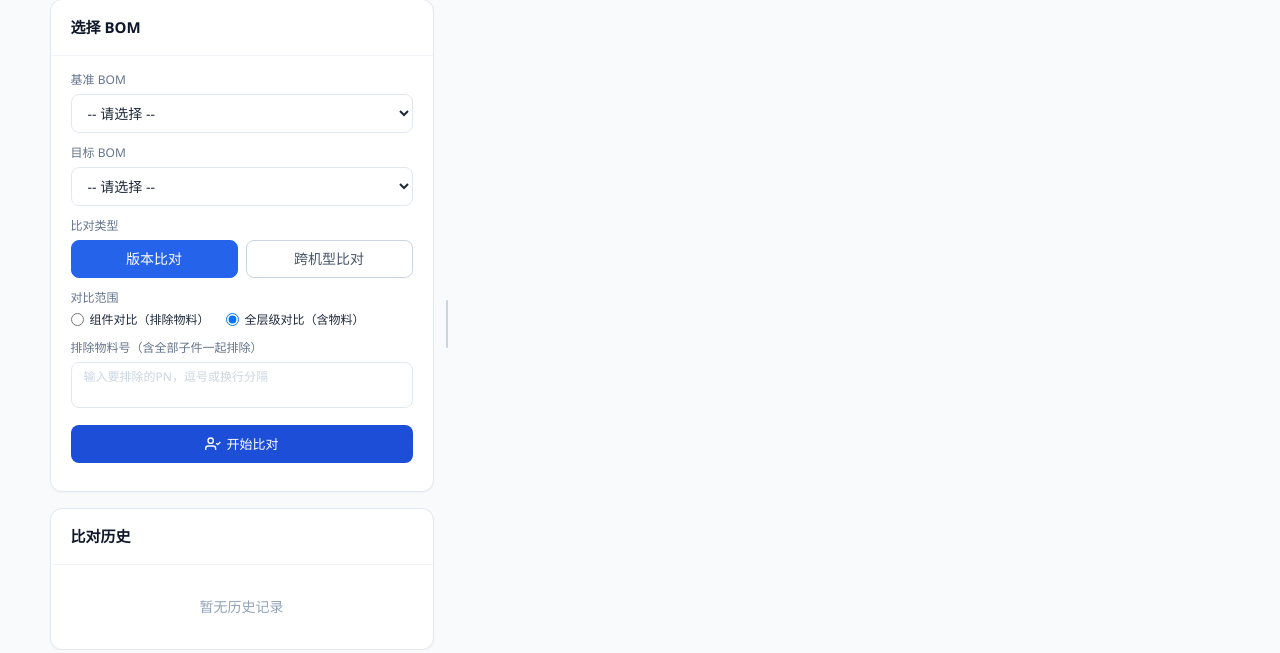
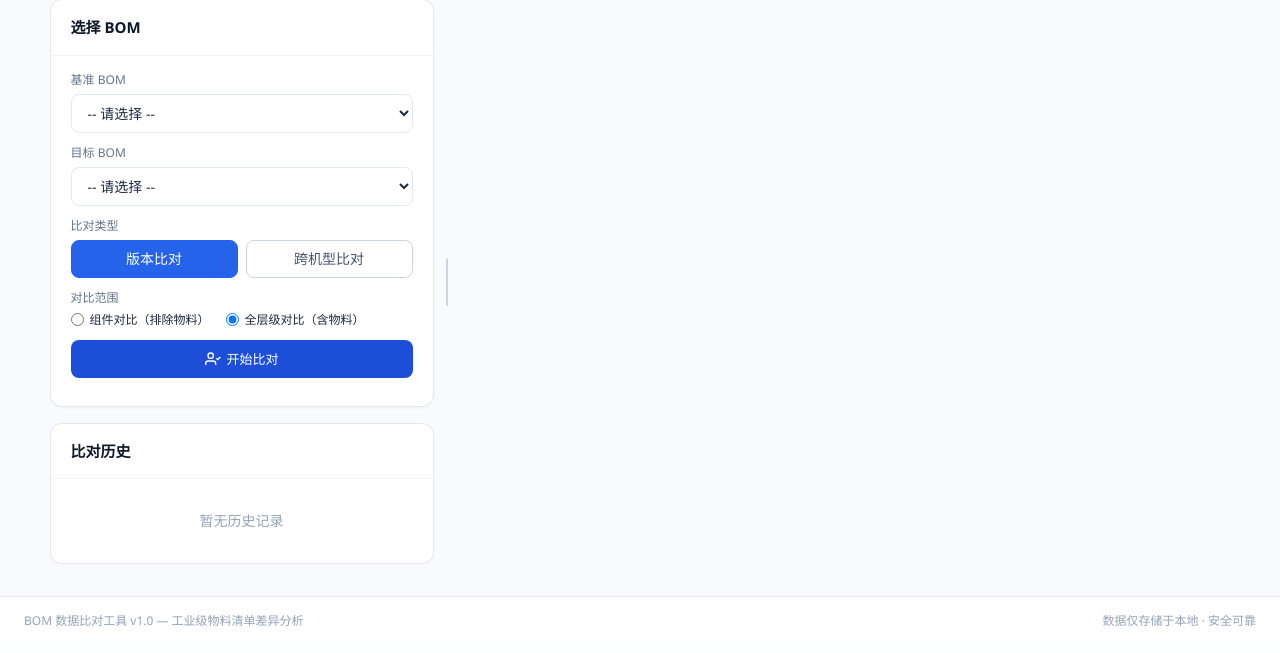
Before and after one commit to TYA1204/BOM-Data-Comparison, a Flask app: page /compare/ in a window 1280 px wide. Shown: the part 170-823 px from the top of the page. After the commit the page ends 796 px from the top, so only its background shows below. Run offline with Flask 3, Linux system fonts and the light colour scheme; data that the repository does not hold is empty; some libraries are stand-ins or nearby versions.

Commit message:
refactor: 删除「排除物料号」textarea — 复选框已覆盖此场景
复选框勾选通过 skip_pns 后过滤差异结果，足够满足组件排除需求。
后端 exclude_parents 参数保留（API 兼容），前端传空数组。

```diff
--- a/app/templates/compare.html
+++ b/app/templates/compare.html
@@ -98,17 +98,6 @@
                             </div>
                         </div>
 
-                        <!-- Exclude Parents -->
-                        <div>
-                            <label for="exclude-parents" class="block text-xs font-medium text-slate-500 mb-1.5">
-                                排除物料号（含全部子件一起排除）
-                            </label>
-                            <textarea id="exclude-parents" rows="2"
-                                      class="w-full border border-slate-200 rounded-lg px-3 py-1.5 text-xs
-                                             focus:border-orange-400 focus:ring-2 focus:ring-orange-50 outline-none bg-white
-                                             placeholder:text-slate-300 resize-none"
-                                      placeholder="输入要排除的PN，逗号或换行分隔"></textarea>
-                        </div>
 
                         <button id="compare-btn" onclick="startCompare()"
                                 class="btn btn--primary w-full">
@@ -572,13 +561,6 @@ function startCompare() {
     BOMApp.Loading.button(btn, true);
     statusEl.innerHTML = '';
 
-    // Parse exclude parents
-    var excludeRaw = document.getElementById('exclude-parents').value.trim();
-    var excludeParents = [];
-    if (excludeRaw) {
-        excludeParents = excludeRaw.split(/[,\n]+/).map(function(s) { return s.trim(); }).filter(Boolean);
-    }
-
     var skipPns = getUncheckedParentPNs('source').concat(getUncheckedParentPNs('target'));
 
     BOMApp.API.post('/compare/api/start', {
@@ -587,7 +569,7 @@ function startCompare() {
         comparison_type: document.getElementById('compare-type').value,
         compare_mode: 'include_children',  // 全层级收集，由 exclude_leaves 控制是否排除叶子
         selected_components: selectedComponents,
-        exclude_parents: excludeParents,
+        exclude_parents: [],
         exclude_leaves: compareMode === 'components_only',
         skip_pns: skipPns
     })
```
